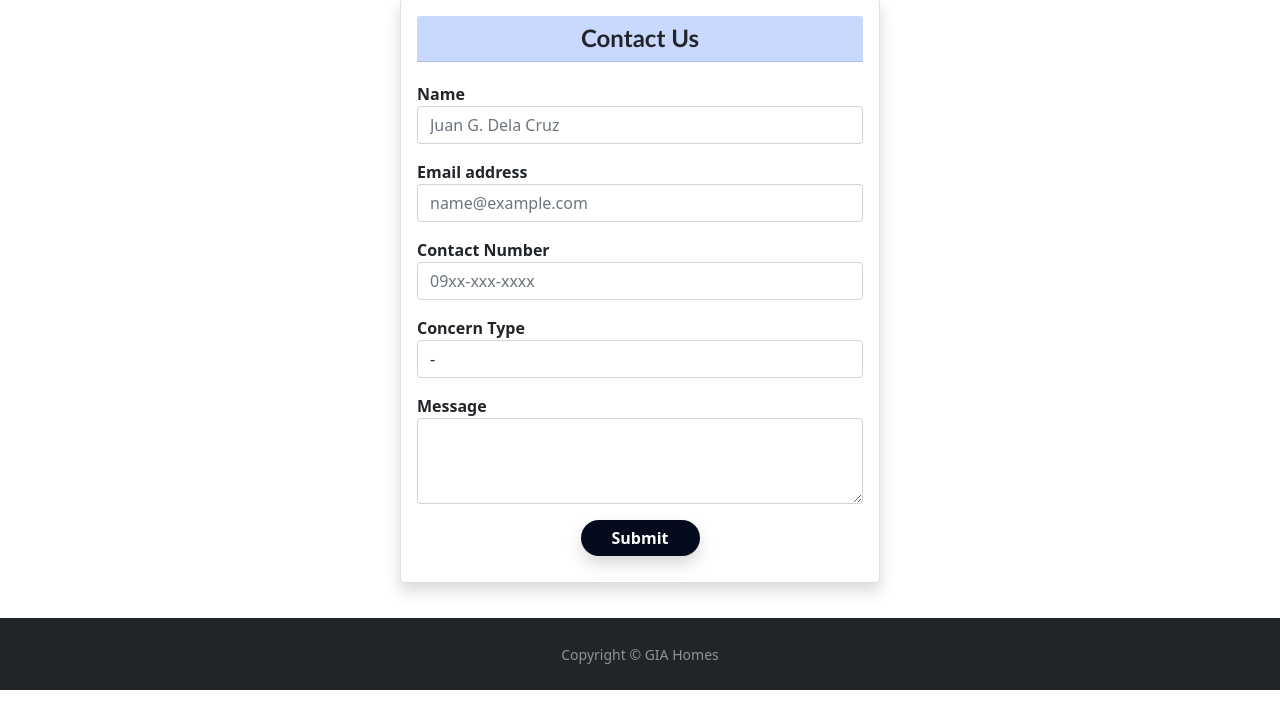
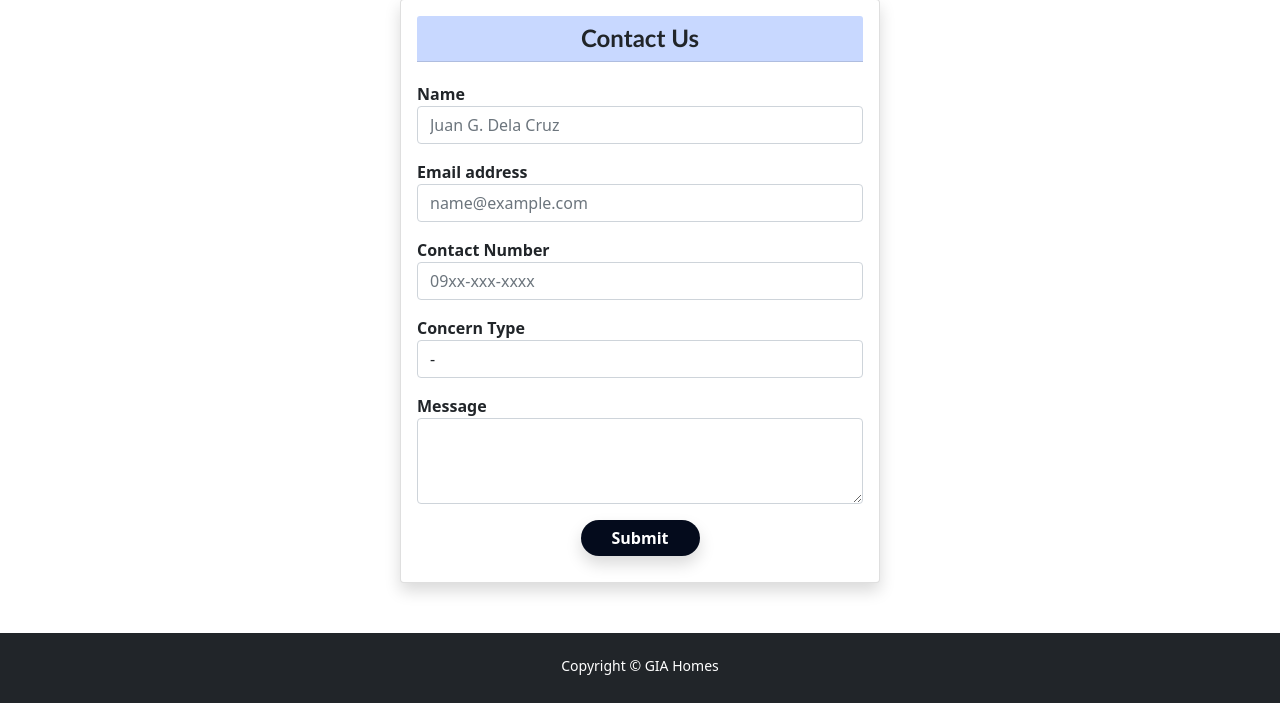
Before and after one commit to fromabby/gia-web-app, a PHP site: page /contactus.php in a window 1280 px wide. Shown: the part 97-800 px from the top of the page. Run offline with PHP 8.4, Linux system fonts and the light colour scheme; the visitor is signed in with stand-in values (Sample User, id 1).

Commit message:
fixed footer

```diff
--- a/contactus.php
+++ b/contactus.php
@@ -46,7 +46,7 @@ if (isset($_POST["submit"])) {
     }
 
     .footer {
-        position: absolute;
+        position: fixed;
         left: 0;
         bottom: 0;
         width: 100%;
@@ -56,13 +56,13 @@ if (isset($_POST["submit"])) {
         text-align: center;
 
     }
-
     .textFooter {
         padding-top: 20px;
         align-items: flex-end;
         color: white;
 
     }
+
 </style>
 
 
--- a/includes/footer.php
+++ b/includes/footer.php
@@ -1,5 +1,5 @@
-<footer id="sticky-footer" class="flex-shrink-0 py-4 bg-dark text-white-50">
-    <div class="container text-center">
+<footer class="footer">
+    <div class="textFooter">
         <small>Copyright &copy; GIA Homes</small>
     </div>
 </footer>
--- a/includes/header.php
+++ b/includes/header.php
@@ -47,9 +47,23 @@
             background-color: #343A40;
         }
 
-        footer {
-            margin-top: auto;
-        }
+        .footer {
+        position: fixed;
+        left: 0;
+        bottom: 0;
+        width: 100%;
+        height: 70px;
+        color: white;
+        background-color: #212529;
+        text-align: center;
+
+    }
+    .textFooter {
+        padding-top: 20px;
+        align-items: flex-end;
+        color: white;
+
+    }
     </style>
 </head>
 
```
